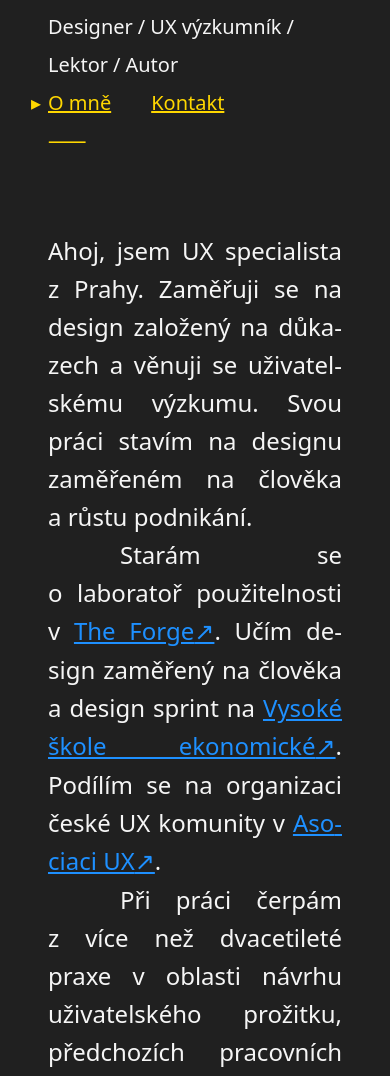
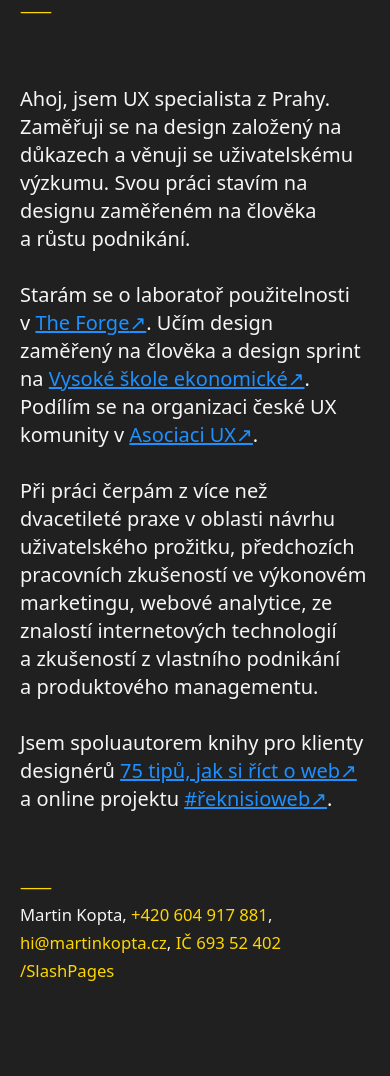
Before and after one commit to garcon/martinkopta.cz, a plain HTML site: page index.html in a window 390 px wide. Shown: the part 128-1204 px from the top of the page. After the commit the page ends 1150 px from the top, so only its background shows below. Drawn offline with Linux system fonts and the light colour scheme; a web font is replaced by a local one.

Commit message:
Improve text formatting and responsiveness in HTML and CSS for better readability

```diff
--- a/index.html
+++ b/index.html
@@ -32,10 +32,10 @@
     <main>
         <article>
             <section>
-                <p>Ahoj, jsem UX specialista z Prahy. Zaměřuji se na design založený na důkazech a věnuji se uživatelskému výzkumu. Svou práci stavím na designu zaměřeném na člověka a růstu podnikání.</p>
-                <p>Starám se o laboratoř použitelnosti v <a href="https://theforge.cz/">The Forge</a>. Učím design zaměřený na člověka a design sprint na <a href="https://kme.vse.cz/studium/magisterske-studium/magisterska-specializace-ux-vyzkum-a-design/">Vysoké škole eko&shy;no&shy;mické</a>. Podílím se na organizaci české UX komunity v <a href="https://asociaceux.cz/">Aso&shy;ciaci UX</a>.</p>
-                <p>Při práci čerpám z více než dvacetileté praxe v oblasti návrhu uživatelského prožitku, předchozích pracovních zkušeností ve vý&shy;kono&shy;vém marketingu, webové analytice, ze zna&shy;lostí internetových technologií a zkušeností z vlastního podnikání a produktového mana&shy;gementu.</p>
-                <p>Jsem spoluautorem knihy pro klienty designérů <a href="https://rsow.cz/75tipu">75 tipů, jak si říct o web</a> a online projektu <a href="https://rsow.cz/">#řeknisioweb</a>.</p>
+                <p>Ahoj, jsem UX specialista z Prahy. Zamě&shy;řuji se na de&shy;sign zalo&shy;žený na důka&shy;zech a vě&shy;nuji se uži&shy;va&shy;tel&shy;skému vý&shy;zkumu. Svou prá&shy;ci sta&shy;vím na de&shy;signu zamě&shy;řeném na člo&shy;věka a růstu podni&shy;kání.</p>
+                <p>Starám se o laboratoř použitelnosti v <a href="https://theforge.cz/">The Forge</a>. Učím design zaměřený na člověka a design sprint na <a href="https://kme.vse.cz/studium/magisterske-studium/magisterska-specializace-ux-vyzkum-a-design/">Vysoké škole eko&shy;no&shy;mické</a>. Podílím se na organizaci české UX komunity v <a href="https://asociaceux.cz/">Aso&shy;ciaci UX</a>.</p>
+                <p>Při práci čerpám z více než dvacetileté praxe v oblasti návrhu uživatelského pro&shy;žitku, předchozích pracovních zku&shy;še&shy;nos&shy;tí ve vý&shy;kono&shy;vém marketingu, webové analytice, ze zna&shy;lostí inter&shy;netových techno&shy;logií a zku&shy;še&shy;ností z vlast&shy;ního pod&shy;nikání a produk&shy;to&shy;vé&shy;ho mana&shy;gementu.</p>
+                <p>Jsem spoluautorem knihy pro kli&shy;en&shy;ty designérů <a href="https://rsow.cz/75tipu">75 tipů, jak si říct o web</a> a online projektu <a href="https://rsow.cz/">#řekni&shy;si&shy;oweb</a>.</p>
             </section>
         </article>
     </main>
--- a/styles.css
+++ b/styles.css
@@ -38,7 +38,19 @@
 
 @media (max-width: 600px) {
     :root {
-        --font-stretch-base: 65%;
+        --font-stretch-base: 62.5%;
+        --font-size-base: 20px;
+        --font-line-height-base: 28px;
+    }
+    html body {
+        padding: var(--size-1) var(--size-1);
+    }
+    main article section p {
+        text-align: left;
+        text-indent: 0;
+        margin-bottom: 1lh;
+        hyphens: none;
+        text-wrap: pretty;
     }
 
 }
@@ -150,6 +162,7 @@ header {
             :any-link {
                 color: var(--color-brand-primary);
                 text-decoration: underline;
+                text-underline-offset: 0.175em;
             }
 
             &:has([aria-current="page"]) {
@@ -237,9 +250,6 @@ main {
 
     article {
         max-width: 750px;
-        hyphens: auto;
-        hyphenate-limit-chars: 5 2 2;
-        text-align: justify;
     }
 
     :any-link {
@@ -305,9 +315,12 @@ main {
     }
 
     section p {
-        text­‑wrap: pretty;
+        text-wrap: normal;
         margin: 0;
-        text-indent: 3em;
+        text-indent: 1em;
+        hyphens: auto;
+        hyphenate-limit-chars: 5 2 2;
+        text-align: justify;
 
         &:first-of-type {
             text-indent: 0;
@@ -353,6 +366,8 @@ footer {
     :any-link {
         color: var(--color-brand-primary);
         text-decoration: none;
+        text-wrap: nowrap;
+        white-space: collapse nowrap;
 
         &:hover,
         &:focus {
```
